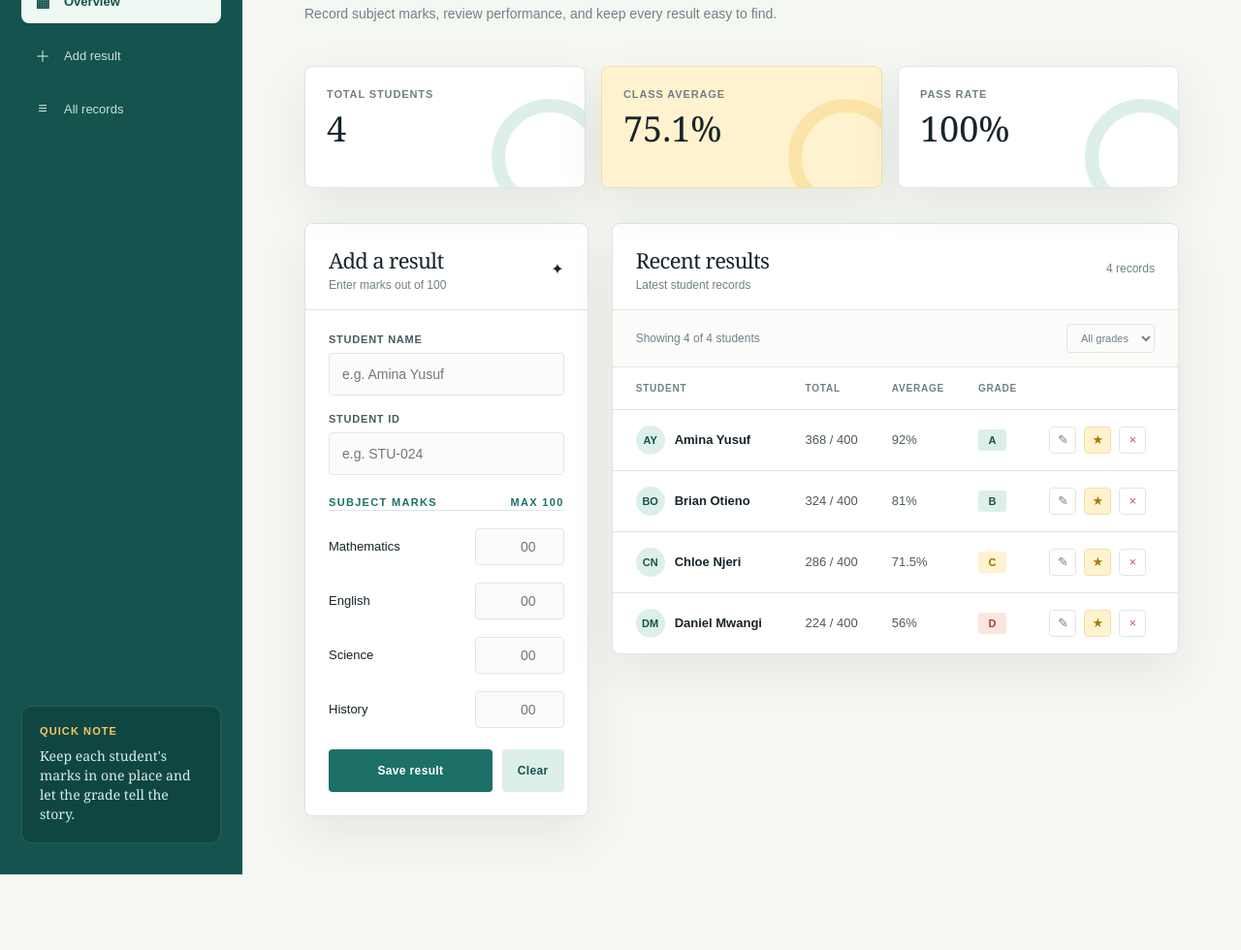
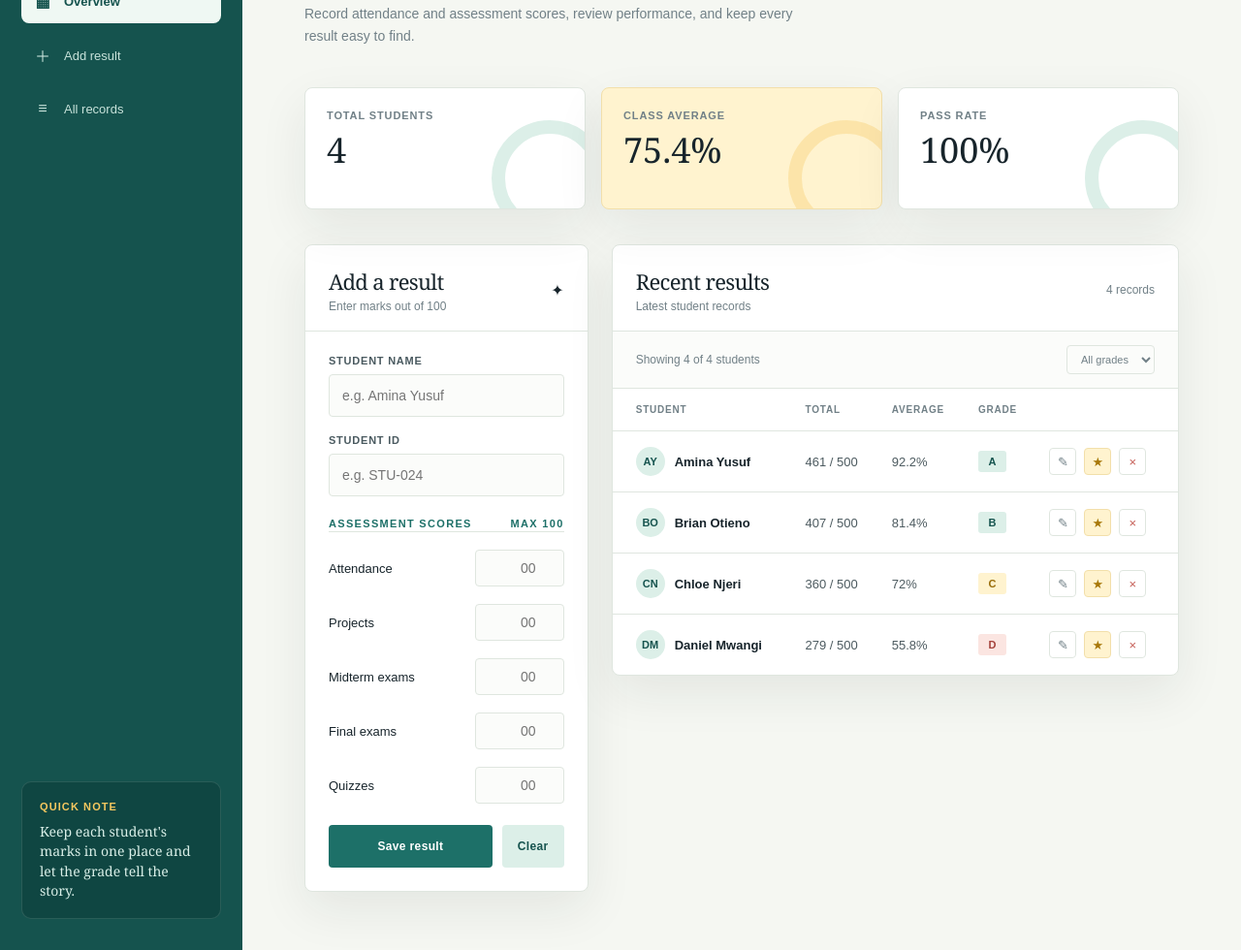
Before and after one commit to Gazherbeam/Student-s-Result-Manager-Group-Project-IS3103-, a website: page index.html in a window 1280 px wide. Shown: the part 172-1152 px from the top of the page at 97% size. Before the commit the page ends 1074 px from the top, so only its background shows below. Drawn offline with Linux system fonts and the light colour scheme; no server answers.

Commit message:
Gazherbeam's website refinement 1

```diff
--- a/index.html
+++ b/index.html
@@ -745,7 +745,7 @@
         <div>
           <p class="eyebrow">Academic overview</p>
           <h1>Student results,<br>made clear.</h1>
-          <p class="intro">Record subject marks, review performance, and keep every result easy to find.</p>
+          <p class="intro">Record attendance and assessment scores, review performance, and keep every result easy to find.</p>
         </div>
         <div class="date-stamp">Term 01 · 2024 / 25</div>
       </header>
@@ -787,25 +787,29 @@
             </div>
 
             <div class="subjects-heading">
-              <span>Subject marks</span>
+              <span>Assessment scores</span>
               <span class="max-marks">Max 100</span>
             </div>
 
             <div class="subject-row">
-              <label for="mathematics">Mathematics</label>
-              <input id="mathematics" name="mathematics" type="number" min="0" max="100" placeholder="00">
+              <label for="attendance">Attendance</label>
+              <input id="attendance" name="attendance" type="number" min="0" max="100" placeholder="00">
             </div>
             <div class="subject-row">
-              <label for="english">English</label>
-              <input id="english" name="english" type="number" min="0" max="100" placeholder="00">
+              <label for="projects">Projects</label>
+              <input id="projects" name="projects" type="number" min="0" max="100" placeholder="00">
             </div>
             <div class="subject-row">
-              <label for="science">Science</label>
-              <input id="science" name="science" type="number" min="0" max="100" placeholder="00">
+              <label for="midterm-exams">Midterm exams</label>
+              <input id="midterm-exams" name="midterm-exams" type="number" min="0" max="100" placeholder="00">
             </div>
             <div class="subject-row">
-              <label for="history">History</label>
-              <input id="history" name="history" type="number" min="0" max="100" placeholder="00">
+              <label for="final-exams">Final exams</label>
+              <input id="final-exams" name="final-exams" type="number" min="0" max="100" placeholder="00">
+            </div>
+            <div class="subject-row">
+              <label for="quizzes">Quizzes</label>
+              <input id="quizzes" name="quizzes" type="number" min="0" max="100" placeholder="00">
             </div>
 
             <div class="button-row">
@@ -873,7 +877,8 @@
   </dialog>
   <script>
     const storageKey = 'resultly-students';
-    const subjects = ['mathematics', 'english', 'science', 'history'];
+    const assessments = ['attendance', 'projects', 'midtermExams', 'finalExams', 'quizzes'];
+    const assessmentInputs = ['attendance', 'projects', 'midterm-exams', 'final-exams', 'quizzes'];
     const resultForm = document.getElementById('result-form');
     const resultsBody = document.getElementById('results-body');
     const emptyState = document.querySelector('.empty-state');
@@ -892,11 +897,17 @@
 
     function getDefaultStudents() {
       return [
-        { id: createId(), name: 'Amina Yusuf', studentId: 'STU-001', marks: { mathematics: 94, english: 91, science: 92, history: 91 }, bonus: 0 },
-        { id: createId(), name: 'Brian Otieno', studentId: 'STU-002', marks: { mathematics: 82, english: 80, science: 81, history: 81 }, bonus: 0 },
-        { id: createId(), name: 'Chloe Njeri', studentId: 'STU-003', marks: { mathematics: 72, english: 70, science: 73, history: 71 }, bonus: 0 },
-        { id: createId(), name: 'Daniel Mwangi', studentId: 'STU-004', marks: { mathematics: 56, english: 54, science: 57, history: 57 }, bonus: 0 }
+        { id: createId(), name: 'Amina Yusuf', studentId: 'STU-001', marks: { attendance: 94, projects: 91, midtermExams: 92, finalExams: 91, quizzes: 93 }, bonus: 0 },
+        { id: createId(), name: 'Brian Otieno', studentId: 'STU-002', marks: { attendance: 82, projects: 80, midtermExams: 81, finalExams: 81, quizzes: 83 }, bonus: 0 },
+        { id: createId(), name: 'Chloe Njeri', studentId: 'STU-003', marks: { attendance: 72, projects: 70, midtermExams: 73, finalExams: 71, quizzes: 74 }, bonus: 0 },
+        { id: createId(), name: 'Daniel Mwangi', studentId: 'STU-004', marks: { attendance: 56, projects: 54, midtermExams: 57, finalExams: 57, quizzes: 55 }, bonus: 0 }
       ];
+    }
+
+    function normalizeStudent(student) {
+      const values = Object.values(student.marks || {});
+      const marks = Object.fromEntries(assessments.map((assessment, index) => [assessment, Number(student.marks?.[assessment] ?? values[index] ?? 0)]));
+      return { ...student, marks };
     }
 
     async function loadStudents() {
@@ -905,18 +916,18 @@
         if (!response.ok) throw new Error('API unavailable');
         const saved = await response.json();
         localStorage.setItem(storageKey, JSON.stringify(saved));
-        return saved;
+        return saved.map(normalizeStudent);
       } catch (error) {
         const saved = localStorage.getItem(storageKey);
         if (saved) {
           try {
-            return JSON.parse(saved);
+            return JSON.parse(saved).map(normalizeStudent);
           } catch (parseError) {
             localStorage.removeItem(storageKey);
           }
         }
 
-        return getDefaultStudents();
+        return getDefaultStudents().map(normalizeStudent);
       }
     }
 
@@ -939,7 +950,7 @@
     }
 
     function getAverage(student) {
-      return subjects.reduce((total, subject) => total + Number(student.marks[subject] || 0), 0) / subjects.length;
+      return assessments.reduce((total, assessment) => total + Number(student.marks[assessment] || 0), 0) / assessments.length;
     }
 
     function getGrade(average) {
@@ -974,13 +985,13 @@
       resultsBody.innerHTML = filteredStudents.map(student => {
         const average = getAverage(student);
         const grade = getGrade(average);
-        const total = subjects.reduce((sum, subject) => sum + Number(student.marks[subject] || 0), 0);
+        const total = assessments.reduce((sum, assessment) => sum + Number(student.marks[assessment] || 0), 0);
         const gradeClass = grade === 'A' || grade === 'B' ? '' : grade === 'C' ? ' warning' : ' fail';
         const bonusLabel = student.bonus ? `, ${student.bonus} bonus points applied` : '';
 
         return `<tr>
           <td><div class="student-cell"><span class="avatar">${escapeHtml(getInitials(student.name))}</span>${escapeHtml(student.name)}</div></td>
-          <td>${total} / 400${student.bonus ? ` <small title="${student.bonus} bonus points applied">✦</small>` : ''}</td>
+          <td>${total} / 500${student.bonus ? ` <small title="${student.bonus} bonus points applied">✦</small>` : ''}</td>
           <td>${formatPercent(average)}</td>
           <td><span class="grade${gradeClass}">${grade}</span></td>
           <td><div class="action-set"><button class="icon-button" type="button" data-action="edit" data-id="${student.id}" aria-label="Edit ${escapeHtml(student.name)}">✎</button><button class="icon-button bonus" type="button" data-action="bonus" data-id="${student.id}" aria-label="Add bonus to ${escapeHtml(student.name)}">★</button><button class="icon-button delete" type="button" data-action="delete" data-id="${student.id}" aria-label="Delete ${escapeHtml(student.name)}">×</button></div></td>
@@ -1000,10 +1011,10 @@
       const formData = new FormData(resultForm);
       const name = formData.get('student-name').trim();
       const studentId = formData.get('student-id').trim();
-      const marks = Object.fromEntries(subjects.map(subject => [subject, Number(formData.get(subject))]));
+      const marks = Object.fromEntries(assessments.map((assessment, index) => [assessment, Number(formData.get(assessmentInputs[index]))]));
 
-      if (!name || !studentId || subjects.some(subject => !Number.isFinite(marks[subject]) || marks[subject] < 0 || marks[subject] > 100)) {
-        alert('Please enter a name, student ID, and marks from 0 to 100 for every subject.');
+      if (!name || !studentId || assessments.some(assessment => !Number.isFinite(marks[assessment]) || marks[assessment] < 0 || marks[assessment] > 100)) {
+        alert('Please enter a name, student ID, and scores from 0 to 100 for every assessment.');
         return;
       }
 
@@ -1038,7 +1049,7 @@
         editingId = student.id;
         document.getElementById('student-name').value = student.name;
         document.getElementById('student-id').value = student.studentId;
-        subjects.forEach(subject => { document.getElementById(subject).value = student.marks[subject]; });
+        assessments.forEach((assessment, index) => { document.getElementById(assessmentInputs[index]).value = student.marks[assessment]; });
         document.getElementById('form-title').textContent = 'Edit result';
         document.getElementById('save-button').textContent = 'Update result';
         document.getElementById('add-result').scrollIntoView({ behavior: 'smooth', block: 'start' });
@@ -1062,7 +1073,7 @@
       const amount = Number(bonusPoints.value);
       const student = students.find(item => item.id === bonusStudentId);
       if (!student || !Number.isFinite(amount) || amount <= 0) return;
-      subjects.forEach(subject => { student.marks[subject] = Math.min(100, Number(student.marks[subject]) + amount); });
+      assessments.forEach(assessment => { student.marks[assessment] = Math.min(100, Number(student.marks[assessment]) + amount); });
       student.bonus = Number(student.bonus || 0) + amount;
       await saveStudents();
       bonusDialog.close();
```
Also changed, not shown: server.js (+4 -4 lines).
